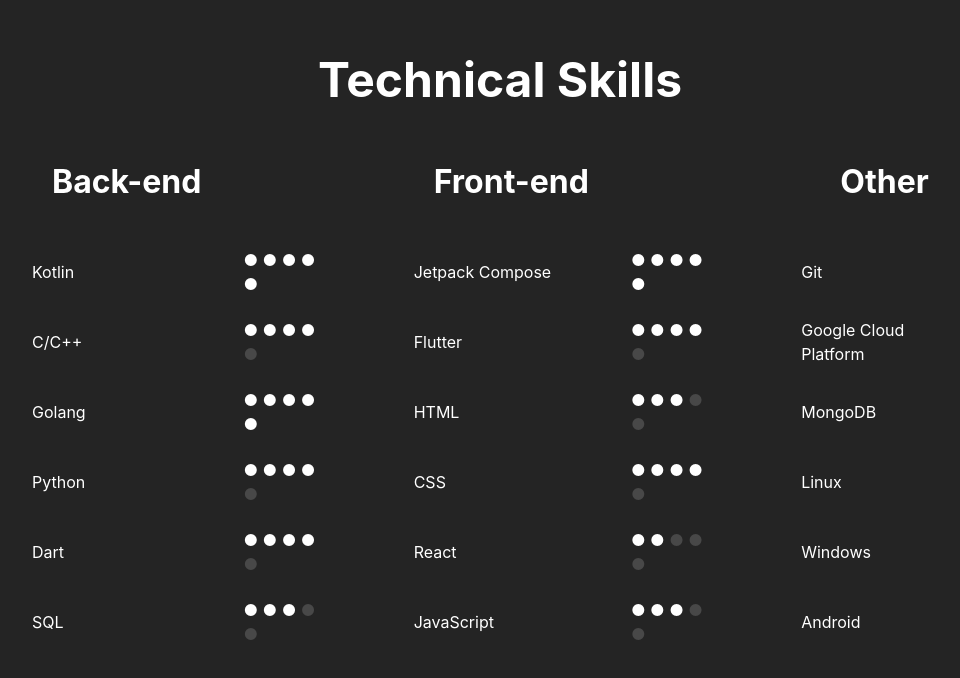
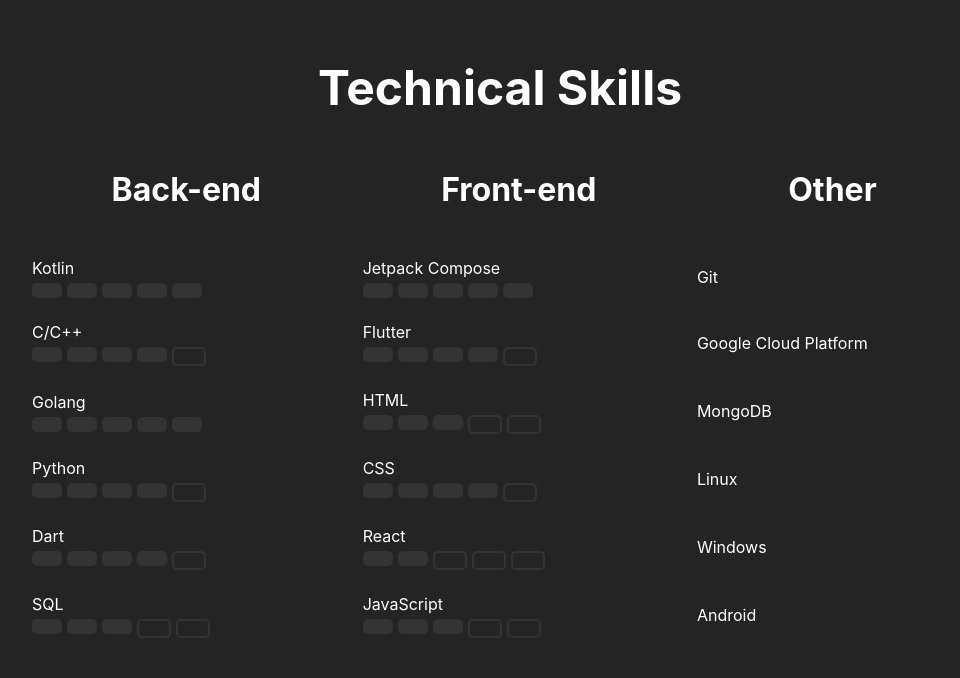
Before and after one commit to MaloSunce/ReactDemo, a React (Vite) app in the folder ReactDemo/: page / in a window 1280 px wide. Shown: the part 1749-2427 px from the top of the page, without its empty margins (140-1100 px from the left). Built offline with nearby package versions, Linux system fonts and the light colour scheme.

Commit message:
update: React impl of TechSkils table

```diff
--- a/ReactDemo/src/content/TechSkills.css
+++ b/ReactDemo/src/content/TechSkills.css
@@ -23,4 +23,5 @@
     white-space: nowrap;
     word-break: break-word;
     text-align: center;
+    width: 500px;
 }
--- a/ReactDemo/src/content/TechSkills.jsx
+++ b/ReactDemo/src/content/TechSkills.jsx
@@ -28,29 +28,9 @@
 
     const maxLength = Math.max(backend.length, frontend.length, other.length);
 
-    // Generate set of 5 dots representing the proficiency of each skill
-    const proficiency = (prof) => {
-        const maxLevel = 5;
-        const filled = '● '.repeat(prof);
-        const empty = '● '.repeat(maxLevel - prof);
-
-        return (
-            <>
-                {filled.split(' ').map((dot, index) => (
-                    <span key={`filled-${index}`} style={{color: 'var(--text-primary)'}}> {dot} </span>
-                ))}
-                {empty.split(' ').map((dot, index) => (
-                    <span key={`empty-${index}`} style={{color: 'var(--accent-secondary)'}}> {dot} </span>
-                ))}
-            </>
-        );
-    };
-
     const data = Array.from({length: maxLength}).map((_, index) => ({
         skillBackend: backend[index]?.[0] || "",
-        profBack: proficiency(backend[index]?.[1] || 0),  // Convert proficiency to dots
         skillFrontend: frontend[index]?.[0] || "",
-        profFront: proficiency(frontend[index]?.[1] || 0), // Convert proficiency to dots
         skillOther: other[index] || "",
     }));
 
@@ -61,24 +41,8 @@
             accessor: "skillBackend",
         },
         {
-            Header: "",
-            accessor: "profBack"
-        },
-        {
-            Header: "",
-            accessor: "blank1"
-        },
-        {
             Header: "Front-end",
             accessor: "skillFrontend",
-        },
-        {
-            Header: "",
-            accessor: "profFront"
-        },
-        {
-            Header: "",
-            accessor: "blank2"
         },
         {
             Header: "Other",
@@ -107,15 +71,51 @@
                         </tr>))}
                     </thead>
                     <tbody {...getTableBodyProps()}>
-                    {rows.map((row) => {
+                    {rows.map((row, rowIndex) => {
                         prepareRow(row)
                         return (
                             <tr {...row.getRowProps()}>
-                                {row.cells.map((cell) => (
-                                    <td {...cell.getCellProps()}> {cell.render("Cell")} </td>
-                                ))}
-                            </tr>)
-                    })}
+                                {row.cells.map((cell) => {
+                                    const accessor = cell.column.id; // Get the column's accessor (e.g., skillBackend, skillFrontend)
+                                    const isBackend = accessor === "skillBackend";
+                                    const isFrontend = accessor === "skillFrontend";
+
+                                    return (
+                                        <td {...cell.getCellProps()}>
+                                            {cell.render("Cell")}
+
+                                            {/* Render proficiency bars for backend and frontend */}
+                                            {(isBackend || isFrontend) && (
+                                                <div style={{ display: 'flex', gap: '5px', marginTop: '3px' }}>
+                                                    {/* Determine which column is currently being rendered */}
+                                                    {Array((isBackend ? backend[rowIndex]?.[1] : frontend[rowIndex]?.[1]) || 0)
+                                                        .fill(null)
+                                                        .map((_, barIndex) => (
+                                                            <div
+                                                                key={`filled-${barIndex}`}
+                                                                style={{
+                                                                    backgroundColor: 'var(--accent)',
+                                                                    width: '30px',
+                                                                    height: '15px',
+                                                                    borderRadius: '5px',
+                                                                }}
+                                                            ></div>
+                                                        ))}
+                                                    {Array(5 - ((isBackend ? backend[rowIndex]?.[1] : frontend[rowIndex]?.[1]) || 5))
+                                                        .fill(null)
+                                                        .map((_, barIndex) => (
+                                                            <div
+                                                                key={`empty-${barIndex}`}
+                                                                style={{
+                                                                    backgroundColor: 'transparent',
+                                                                    border: '2px solid var(--accent)',
+                                                                    width: '30px',
+                                                                    height: '15px',
+                                                                    borderRadius: '5px',}}
+                                                            ></div>))}
+                                                </div>)}
+                                        </td>);})}
+                            </tr>)})}
                     </tbody>
                 </table>
             </div>
```
